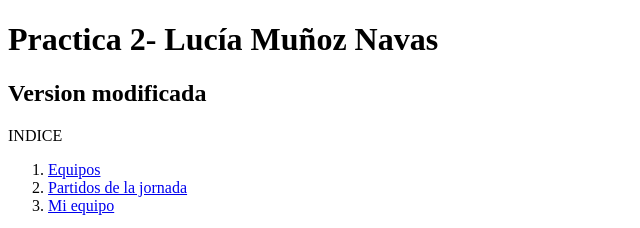
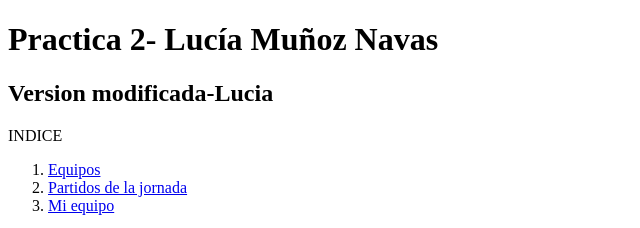
Before and after one commit to luciamn/Git-equipo, a plain HTML site: page P2/index.html in a window 1280 px wide. Shown: the top 228 px of the page, 0-640 px from the left. Drawn offline with Linux system fonts and the light colour scheme.

Commit message:
Version actualizada

```diff
--- a/P2/index.html
+++ b/P2/index.html
@@ -3,7 +3,7 @@
 <head>
     <meta charset="UTF-8">
     <h1> Practica 2- Lucía Muñoz Navas</h1>
-    <h2>Version modificada</h2>
+    <h2>Version modificada-Lucia</h2>
 
 </head>
 <body>
```
